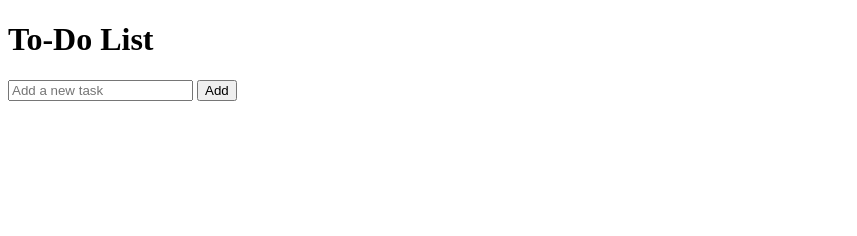
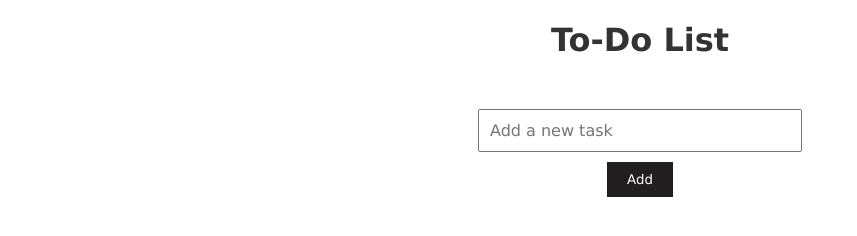
Before and after one commit to Barnali29/To-do-list-project, a plain HTML site: page index.html in a window 1280 px wide. Shown: the whole page, without its empty margins (0-857 px from the left). Drawn offline with Linux system fonts and the light colour scheme.

Commit message:
To do list

```diff
--- a/index.html
+++ b/index.html
@@ -2,7 +2,7 @@
 <html>
 <head>
   <title>To-Do List</title>
-  <link rel="stylesheet" type="text/css" href="styles.css">
+ <link rel="stylesheet" href="style.css">
 </head>
 <body>
   <h1>To-Do List</h1>
--- a/style.css
+++ b/style.css
@@ -1,9 +1,12 @@
 body {
     text-align: center;
   }
-
+  *{
+    font-family:'Lucida Sans', 'Lucida Sans Regular', 'Lucida Grande', 'Lucida Sans Unicode', Geneva, Verdana, sans-serif;
+  }
   h1 {
     color: #333;
+
   }
 
   #todo-container {
@@ -11,6 +14,7 @@ body {
     flex-direction: column;
     align-items: center;
     margin-top: 50px;
+
   }
 
   #todo-input {
@@ -22,9 +26,9 @@ body {
   #add-button {
     padding: 10px 20px;
     margin-top: 10px;
-    background-color: #333;
+    background-color: #201e1e;
     color: #fff;
-    border: none;
+     border: none;
     cursor: pointer;
   }
 
```
